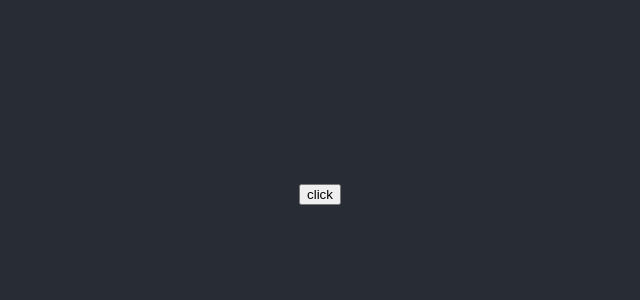
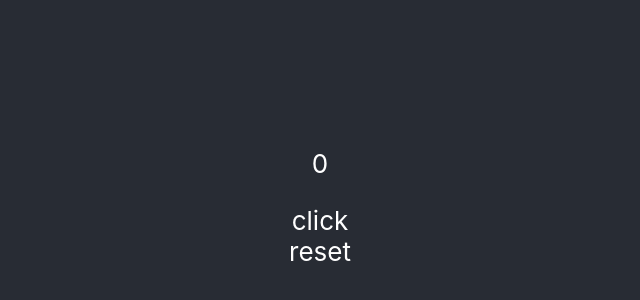
Before and after one commit to Reegulus/Counter, a React (Create React App) app: page / in a window 1280 px wide. Shown: the part 206-506 px from the top of the page, without its empty margins (320-960 px from the left). Built offline with nearby package versions, Linux system fonts and the light colour scheme.

Commit message:
useState

```diff
--- a/src/App.tsx
+++ b/src/App.tsx
@@ -1,11 +1,16 @@
-import React from 'react';
+import React, { useState } from 'react';
 import './App.css';
 
 function App() {
-  return (
+
+    const [count, setCount] = useState(0)
+    // const [reset, setReset] = useState(0)
+    return (
     <div className="App">
       <header className="App-header">
-        <button>click</button>
+          <p>{count}</p>
+        <a onClick = {() => {setCount(count + 1)}}>click</a>
+        <a onClick = {() => {setCount(0 ) }}>reset</a>
       </header>
     </div>
   );
```
